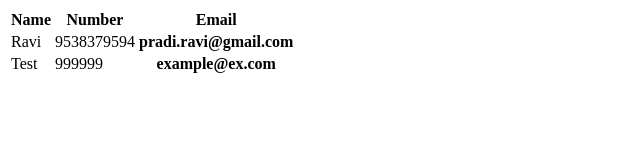
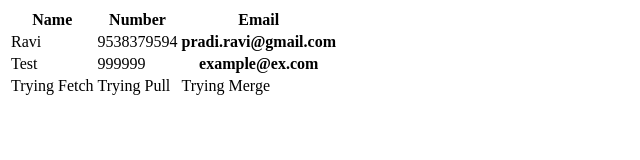
Before and after one commit to ravichandra9594/DevOpsTraining1, a plain HTML site: page table.html in a window 1280 px wide. Shown: the whole page, without its empty margins (0-640 px from the left). Drawn offline with Linux system fonts and the light colour scheme.

Commit message:
Trying fetch from GitHub

```diff
--- a/table.html
+++ b/table.html
@@ -24,6 +24,11 @@
 					<td> 999999 </td>
 					<th> example@ex.com </td>
 				</tr>
+				<tr>
+					<td> Trying Fetch </td>
+					<td> Trying Pull </td>
+					<td> Trying Merge </td>
+				</tr>
 			</tbody>
 		</table>
 	</body>
```
